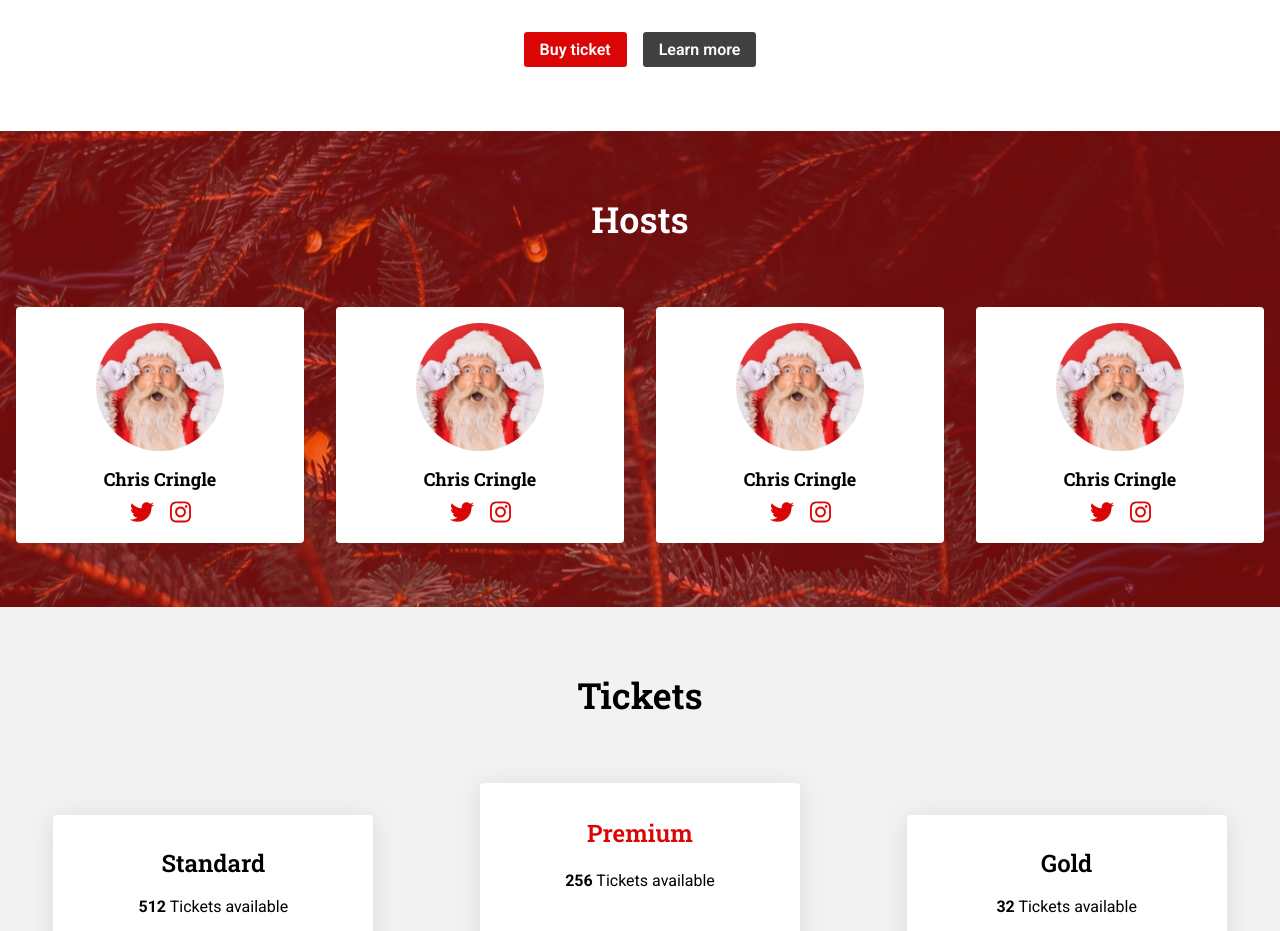
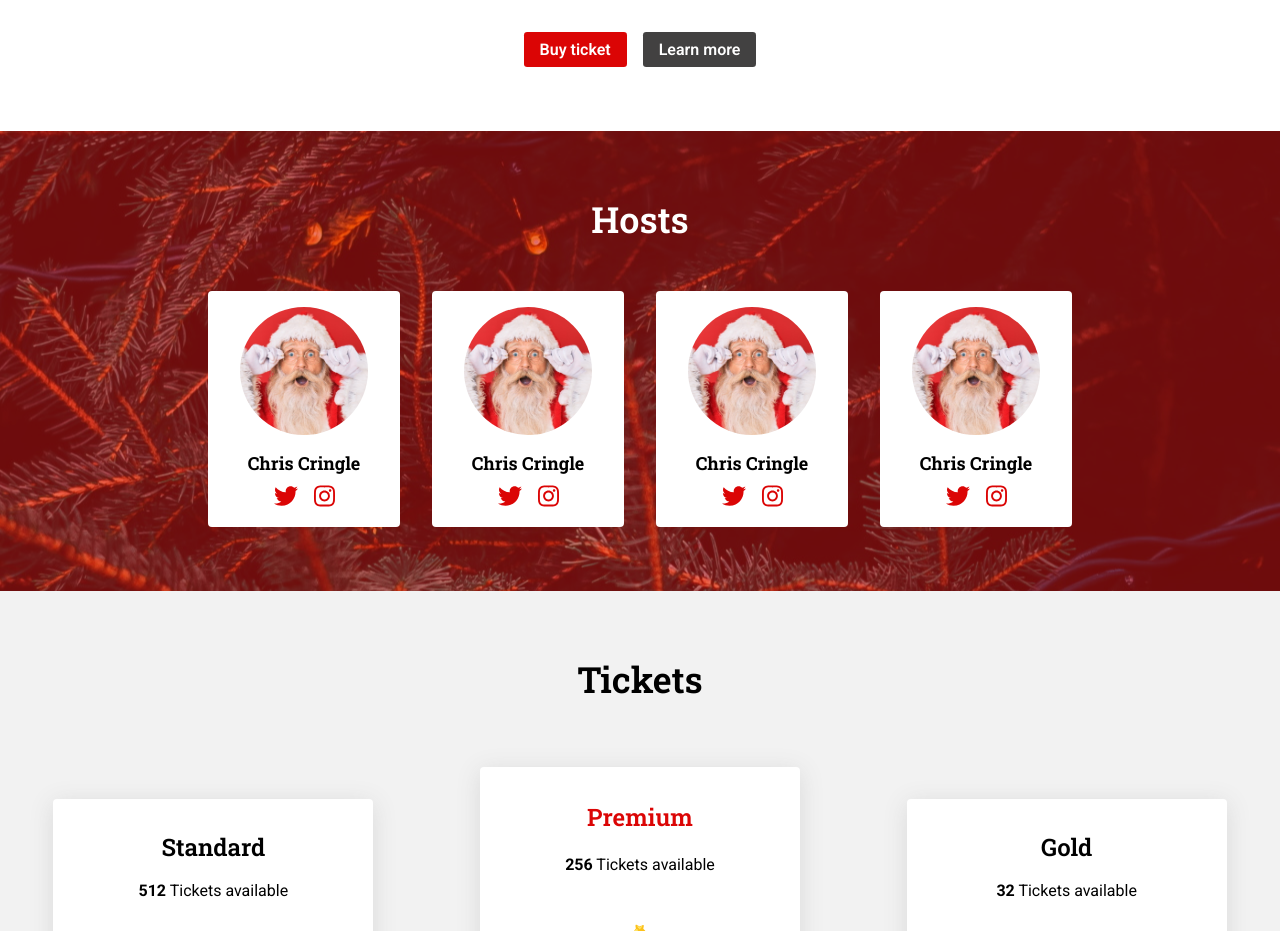
Before and after one commit to kennethkodehode/christmas-countdown, a React (Create React App) app: page / in a window 1280 px wide. Shown: the part 1840-2771 px from the top of the page. Built offline with nearby package versions, Linux system fonts and the light colour scheme.

Commit message:
Improved hosts section layout

```diff
--- a/src/components/HostsSection/index.tsx
+++ b/src/components/HostsSection/index.tsx
@@ -75,6 +75,8 @@ const HostsSection: React.FC = () => {
   return (
     <section className="hosts contain-width">
       <h2 className="h2 hosts__title">Hosts</h2>
+
+      <div className="hosts__hosts-container">
         <HostCard
           className="hosts__card"
           avatarURL={santaAvatar}
@@ -99,6 +101,7 @@ const HostsSection: React.FC = () => {
           name={name}
           socialMediaLinks={socialMediaLinks}
         />
+      </div>
     </section>
   )
 }
--- a/src/components/HostsSection/styles.scss
+++ b/src/components/HostsSection/styles.scss
@@ -43,19 +43,7 @@
 
 .hosts {
   position: relative;
-  display: grid;
-  grid-template-columns: repeat(2, 1fr);
   padding-block: 4rem;
-  gap: 1rem;
-  overflow: hidden;
-
-  @media (min-width: 40em) {
-    grid-template-columns: repeat(4, 1fr);
-  }
-
-  @media (min-width: 60em) {
-    gap: 2rem;
-  }
 
   &::before,
   &::after {
@@ -79,13 +67,29 @@
   }
 
   .hosts__title {
-    grid-column: 1 / 3;
-    margin-block: 0 2rem;
+    margin-block: 0 3rem;
     text-align: center;
     color: var(--color-white);
+  }
+
+  &__hosts-container {
+    display: flex;
+    justify-content: center;
+    flex-wrap: wrap;
+    gap: 1rem;
+    transition: gap .25s ease-in-out;
 
     @media (min-width: 40em) {
-      grid-column: 1 / 5;
+      flex-wrap: nowrap;
+    }
+
+    @media (min-width: 50em) {
+      gap: 2rem;
+    }
+
+    > * {
+      width: calc(50% - 0.5rem);
+      max-width: 12rem;
     }
   }
 }
```
Lines whose indentation alone changed are shown as unchanged.
